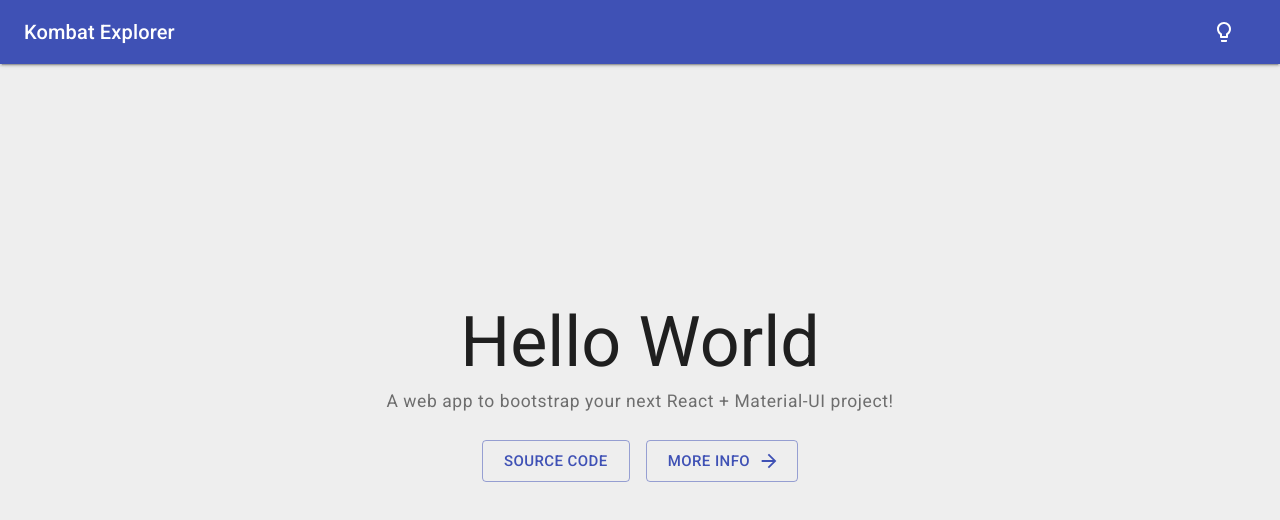
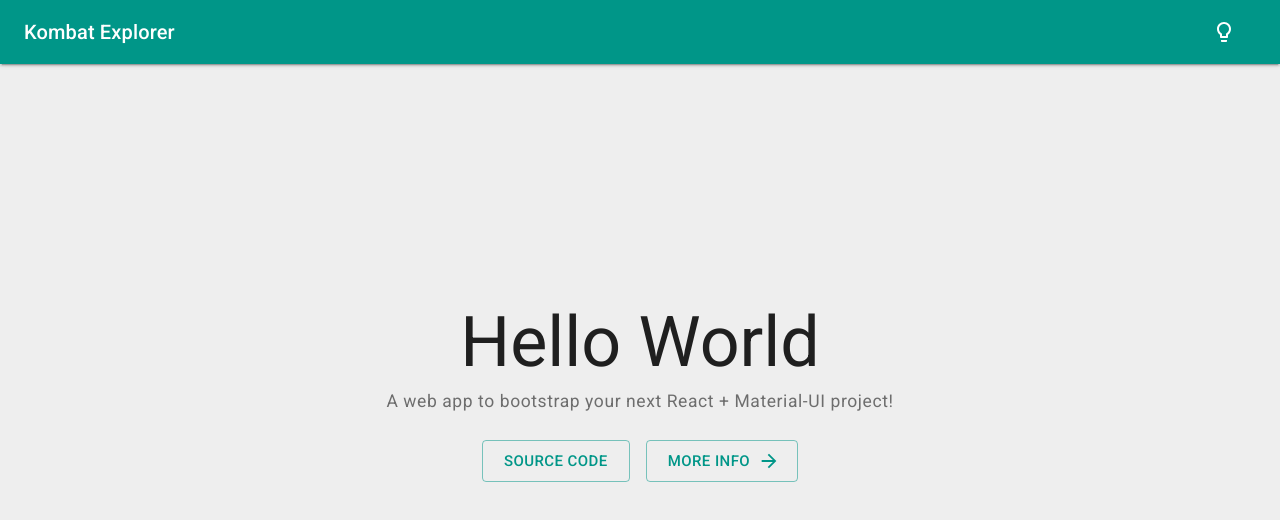
Before and after one commit to WillRussell/kombat-explorer-client, a React (Create React App) app: page / in a window 1280 px wide. Shown: the top 520 px of the page. Built offline with nearby package versions, Linux system fonts and the light colour scheme.

Commit message:
Amend Material theme switch opts
- adds error color & misc. color updates

```diff
--- a/src/support/themes.js
+++ b/src/support/themes.js
@@ -1,13 +1,26 @@
+import {
+  blue, lightBlue, red, teal,
+} from '@material-ui/core/colors';
 import { createMuiTheme } from '@material-ui/core/styles';
 
 export const darkTheme = createMuiTheme({
   palette: {
     type: 'dark',
+    primary: teal,
+    secondary: lightBlue,
+    error: {
+      main: red[400],
+    },
   },
 });
 
 export const lightTheme = createMuiTheme({
   palette: {
     type: 'light',
+    primary: teal,
+    secondary: blue,
+    error: {
+      main: red[400],
+    },
   },
 });
```
